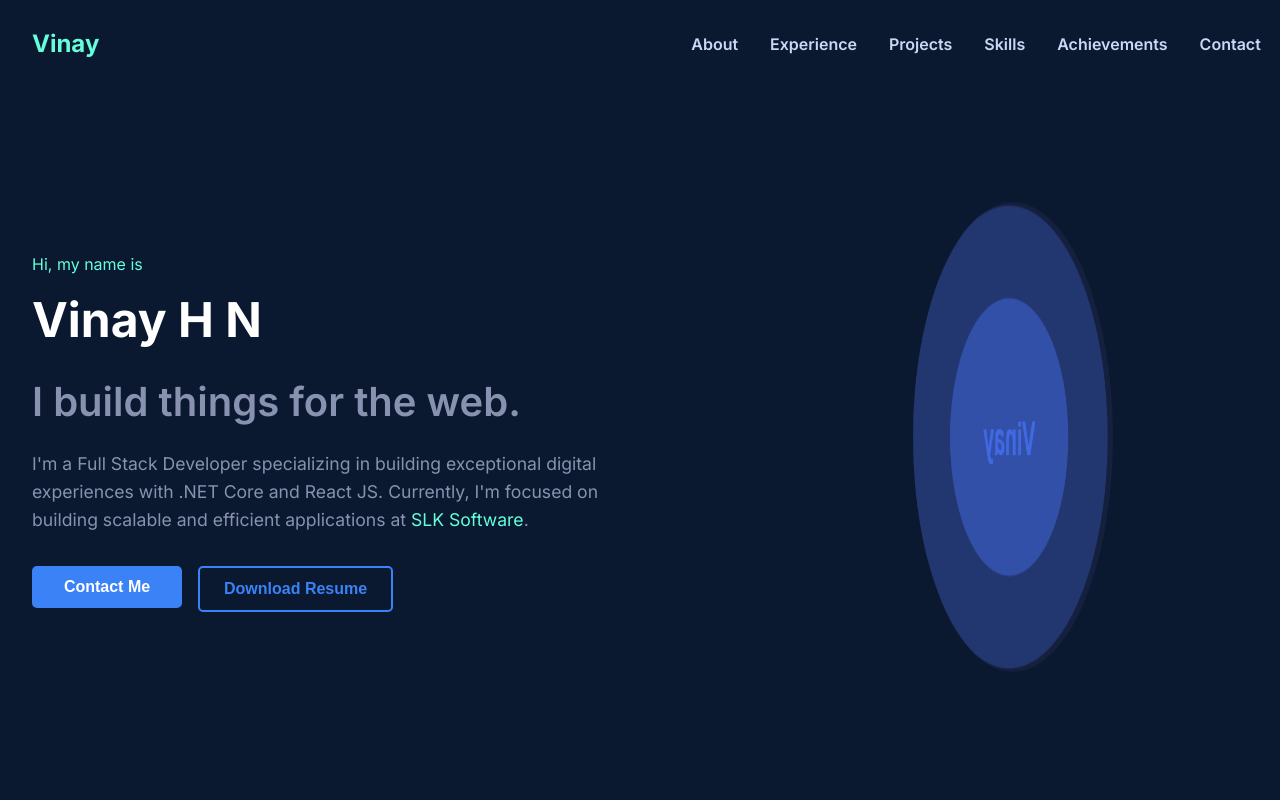
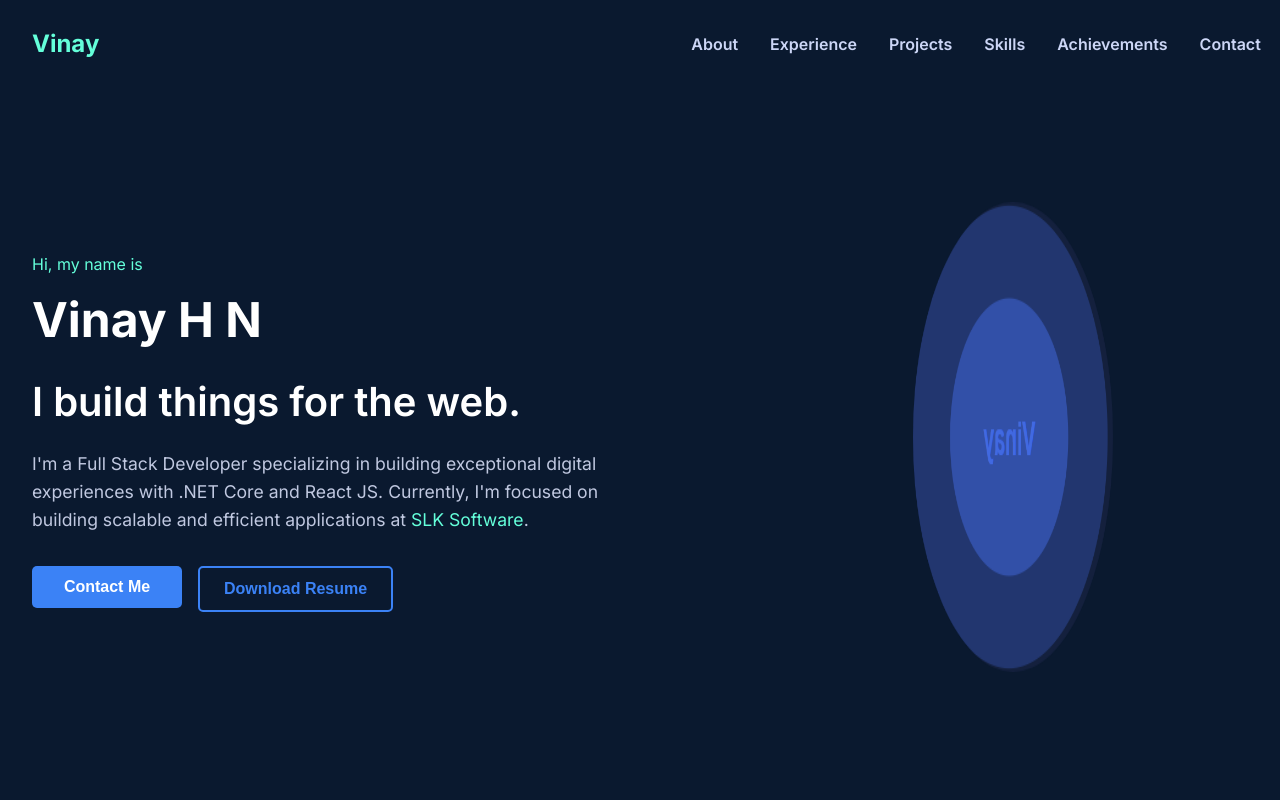
Before and after one commit to V-code578/My-Portfolio, a React (Create React App) app: page / in a window 1280 px wide. Shown: the top 800 px of the page. Built offline with nearby package versions, Linux system fonts and the light colour scheme.

Commit message:
I have change the color in Hero.css

```diff
--- a/src/components/Hero.css
+++ b/src/components/Hero.css
@@ -32,12 +32,12 @@
   font-size: clamp(1.5rem, 4vw, 2.5rem);
   font-weight: 600;
   margin: 1rem 0;
-  color: #8892b0;
+  color: #ffffff;
 }
 
 .description {
   font-size: clamp(1rem, 2vw, 1.1rem);
-  color: #8892b0;
+  color: #c0c8e0;
   line-height: 1.6;
   margin-bottom: 2rem;
 }
```
